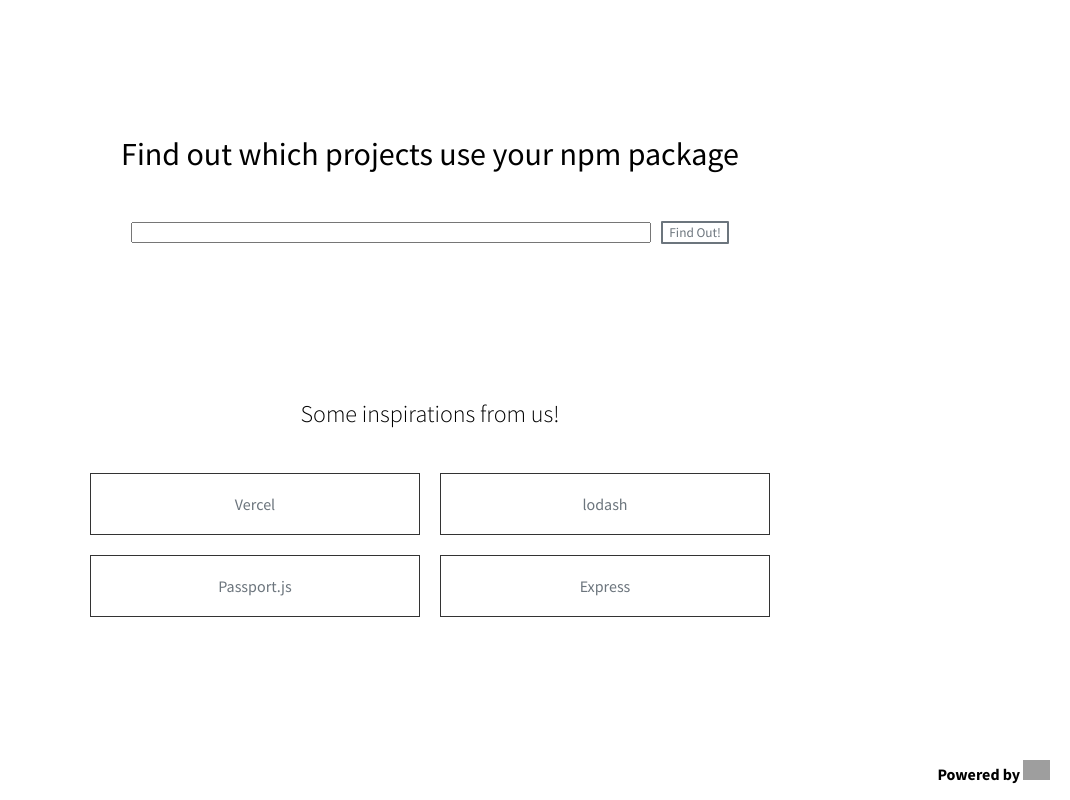
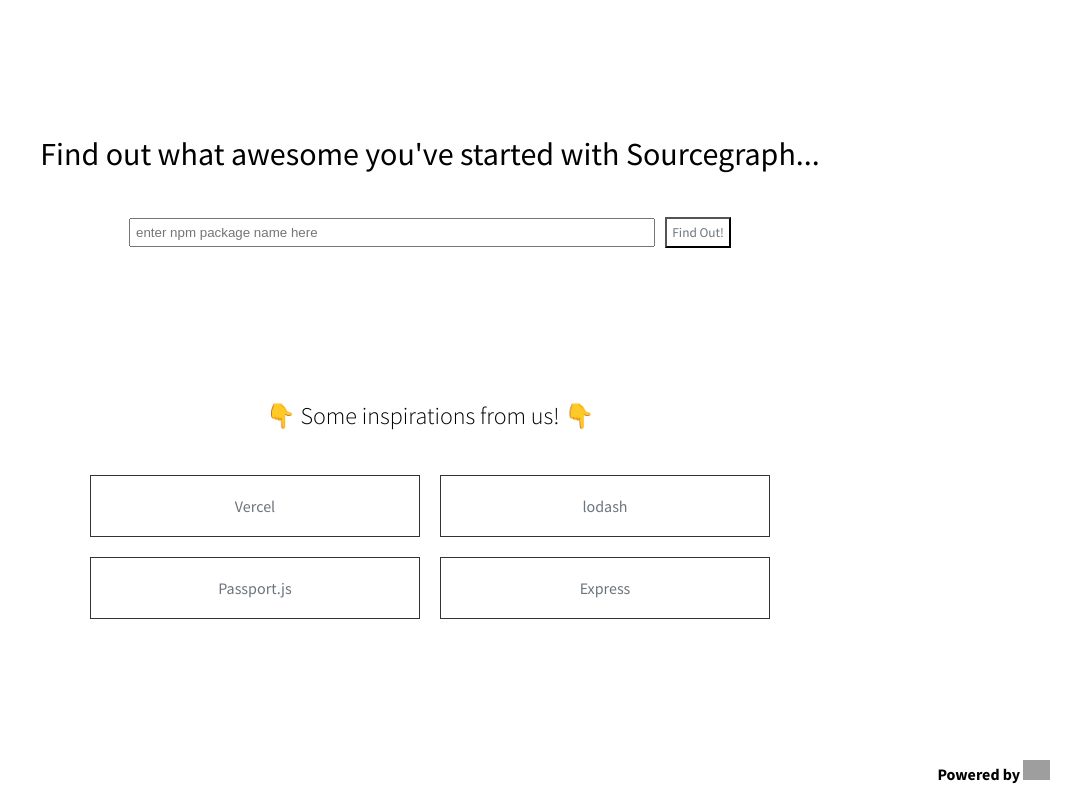
Before and after one commit to sourcegraph/whouses, a React (Create React App) app: page / in a window 1280 px wide. Shown: the whole page, without its empty margins (210-1280 px from the left). Built offline with nearby package versions, Linux system fonts and the light colour scheme; grey boxes are pictures that could not be loaded.

Commit message:
update search querey

```diff
--- a/package.json
+++ b/package.json
@@ -11,6 +11,7 @@
     "@types/react": "^17.0.0",
     "@types/react-dom": "^17.0.0",
     "@types/react-router-dom": "^5.1.8",
+    "latest-version": "^6.0.0",
     "react": "^17.0.2",
     "react-dom": "^17.0.2",
     "react-router-dom": "^5.3.0",
--- a/src/App.css
+++ b/src/App.css
@@ -12,14 +12,6 @@
   .App-logo {
     animation: App-logo-spin infinite 20s linear;
   }
-}
-
-.btn {
-    border: 2px solid #6C757D;
-    border-radius: 1px;
-    background-color: #ffffff;
-    color: #6C757D;
-    font-family: "Source Sans Pro", Arial, Helvetica, sans-serif;
 }
 
 .App-header {
@@ -83,7 +75,15 @@
 
 .bar {
   width: 50%;
+  padding: 5px;
   margin-right: 1%;
+}
+
+.btn {
+  padding: 5px;
+  background-color: #ffffff;
+  color: #6C757D;
+  font-family: "Source Sans Pro", Arial, Helvetica, sans-serif;
 }
 
 
--- a/src/App.tsx
+++ b/src/App.tsx
@@ -14,12 +14,12 @@ export default function App() {
         <div className='App'>
           <div className='App-header'>
             <SearchBar />
-            <p className='subtitle'>Some inspirations from us!</p>
+            <p className='subtitle'>👇 Some inspirations from us! 👇</p>
             <div className='grid-container'>
-              <a className='card' href='https://sourcegraph.com/search?q=context:global+%5C%22vercel%5C%22:%5Cs%5C%22%28%5B*%5D%7C%5B%5C%5E4%5D%5B.%5Cd%5D%2B%29%5C%22+file:%5Epackage%5C.json&patternType=regexp'>Vercel</a>
-              <a className='card' href='https://sourcegraph.com/search?q=context:global+%5C%22lodash%5C%22:%5Cs%5C%22%28%5B*%5D%7C%5B%5C%5E4%5D%5B.%5Cd%5D%2B%29%5C%22+file:%5Epackage%5C.json&patternType=regexp'>lodash</a>
-              <a className='card' href='https://sourcegraph.com/search?q=context:global+%5C%22passport%5C%22:%5Cs%5C%22%28%5B*%5D%7C%5B%5C%5E4%5D%5B.%5Cd%5D%2B%29%5C%22+file:%5Epackage%5C.json&patternType=regexp'>Passport.js</a>
-              <a className='card' href='https://sourcegraph.com/search?q=context:global+%5C%22express%5C%22:%5Cs%5C%22%28%5B*%5D%7C%5B%5C%5E4%5D%5B.%5Cd%5D%2B%29%5C%22+file:%5Epackage%5C.json&patternType=regexp'>Express</a>
+              <a className='card' href='https://sourcegraph.com/search?q=context:global+%5C%22vercel%5C":%5Cs%5C"%5B0-9a-zA-Z-~%5E*.%2B><%3D%7C%5Cs%5D%2B%5C"+file:%5Epackage%5C.json&patternType=regexp'>Vercel</a>
+              <a className='card' href='https://sourcegraph.com/search?q=context:global+%5C%22lodash%5C":%5Cs%5C"%5B0-9a-zA-Z-~%5E*.%2B><%3D%7C%5Cs%5D%2B%5C"+file:%5Epackage%5C.json&patternType=regexp'>lodash</a>
+              <a className='card' href='https://sourcegraph.com/search?q=context:global+%5C%22passport%5C":%5Cs%5C"%5B0-9a-zA-Z-~%5E*.%2B><%3D%7C%5Cs%5D%2B%5C"+file:%5Epackage%5C.json&patternType=regexp'>Passport.js</a>
+              <a className='card' href='https://sourcegraph.com/search?q=context:global+%5C%22express%5C":%5Cs%5C"%5B0-9a-zA-Z-~%5E*.%2B><%3D%7C%5Cs%5D%2B%5C"+file:%5Epackage%5C.json&patternType=regexp'>Express</a>
             </div>
             <div className='footer'>
               <p className='footer-text'>Powered by <img
--- a/src/Components/Redirect.tsx
+++ b/src/Components/Redirect.tsx
@@ -2,7 +2,7 @@ import { Route, useParams } from 'react-router-dom';
 
 export default function Redirect() {
     const {packageName} = useParams<{packageName?: string}>();
-    const sgURL = 'https://sourcegraph.com/search?q=context:global+%5C%22'+packageName+'%5C%22:%5Cs%5C%22%28%5B*%5D%7C%5B%5C%5E4%5D%5B.%5Cd%5D%2B%29%5C%22+file:%5Epackage%5C.json+select:repo+&patternType=regexp';
+    const sgURL = 'https://sourcegraph.com/search?q=context:global+%5C%22'+packageName+'%5C":%5Cs%5C"%5B0-9a-zA-Z-~%5E*.%2B><%3D%7C%5Cs%5D%2B%5C"+file:%5Epackage%5C.json&patternType=regexp';
     // Redirect to Sourcegraph using package name passed in param
     return <Route component={() => {window.location.href = sgURL; return null }} />;
 
--- a/src/Components/SearchBar.tsx
+++ b/src/Components/SearchBar.tsx
@@ -2,13 +2,15 @@ import {useState} from 'react'
 
 export default function SearchBar() {
     const [npmPackage, setNpmPackage] = useState("");
-    const sgURL = 'https://sourcegraph.com/search?q=context:global+%5C%22'+npmPackage+'%5C%22:%5Cs%5C%22%28%5B*%5D%7C%5B%5C%5E4%5D%5B.%5Cd%5D%2B%29%5C%22+file:%5Epackage%5C.json+select:repo+&patternType=regexp';
+    const sgURL = 'https://sourcegraph.com/search?q=context:global+%5C%22'+npmPackage+'%5C":%5Cs%5C"%5B0-9a-zA-Z-~%5E*.%2B><%3D%7C%5Cs%5D%2B%5C"+file:%5Epackage%5C.json&patternType=regexp';
+
 
     return (
         <div className='search'>
-            <p>Find out which projects use your npm package</p>
+            <p>Find out what awesome you've started with Sourcegraph...</p>
             <input type='text'
                 className='bar'
+                placeholder='enter npm package name here'
                 onChange={(e) => {
                 setNpmPackage(e.target.value)}}
             />
```
Also changed, not shown: 2 other files (tests, documents, lock files or other folders).
